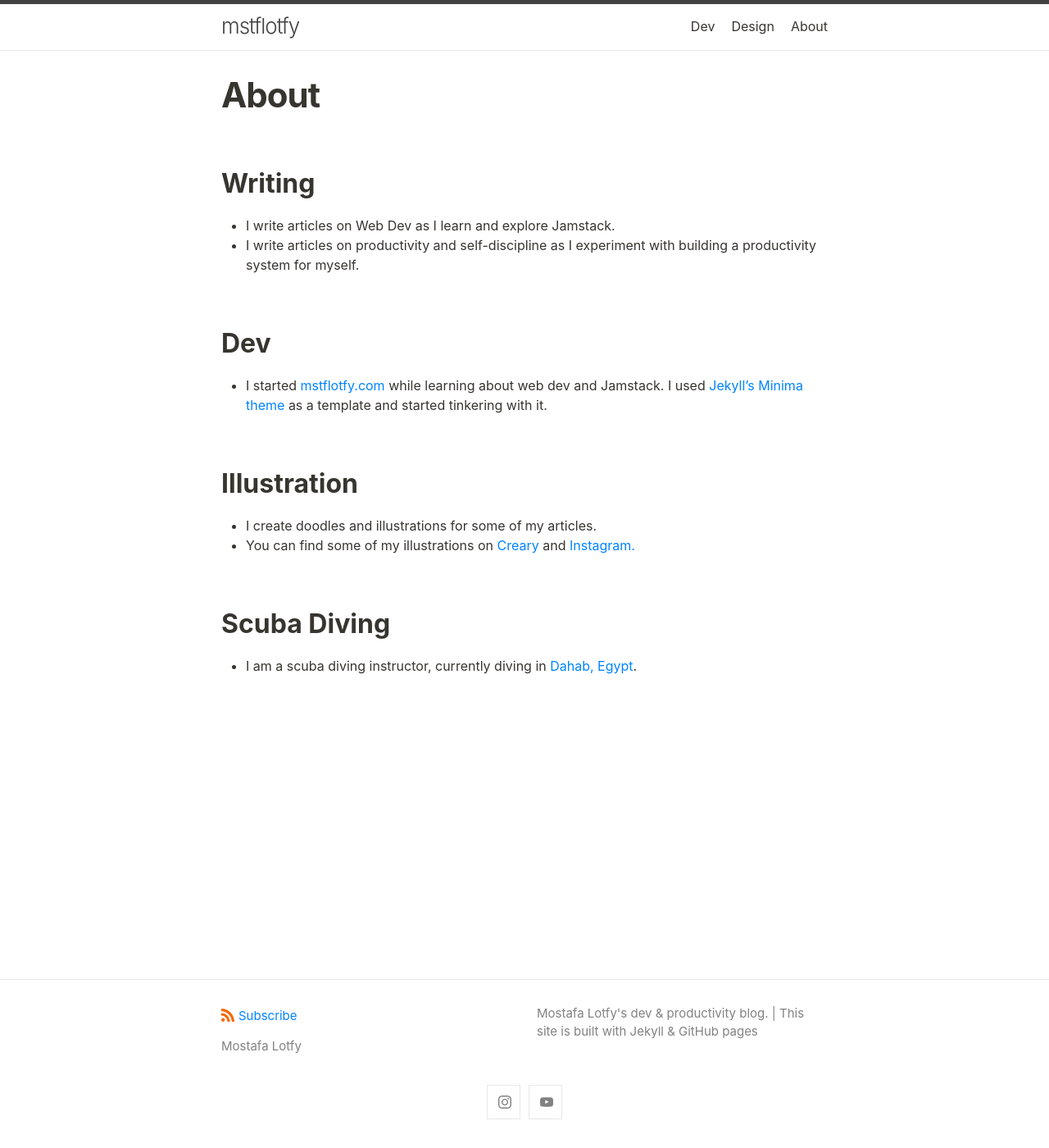
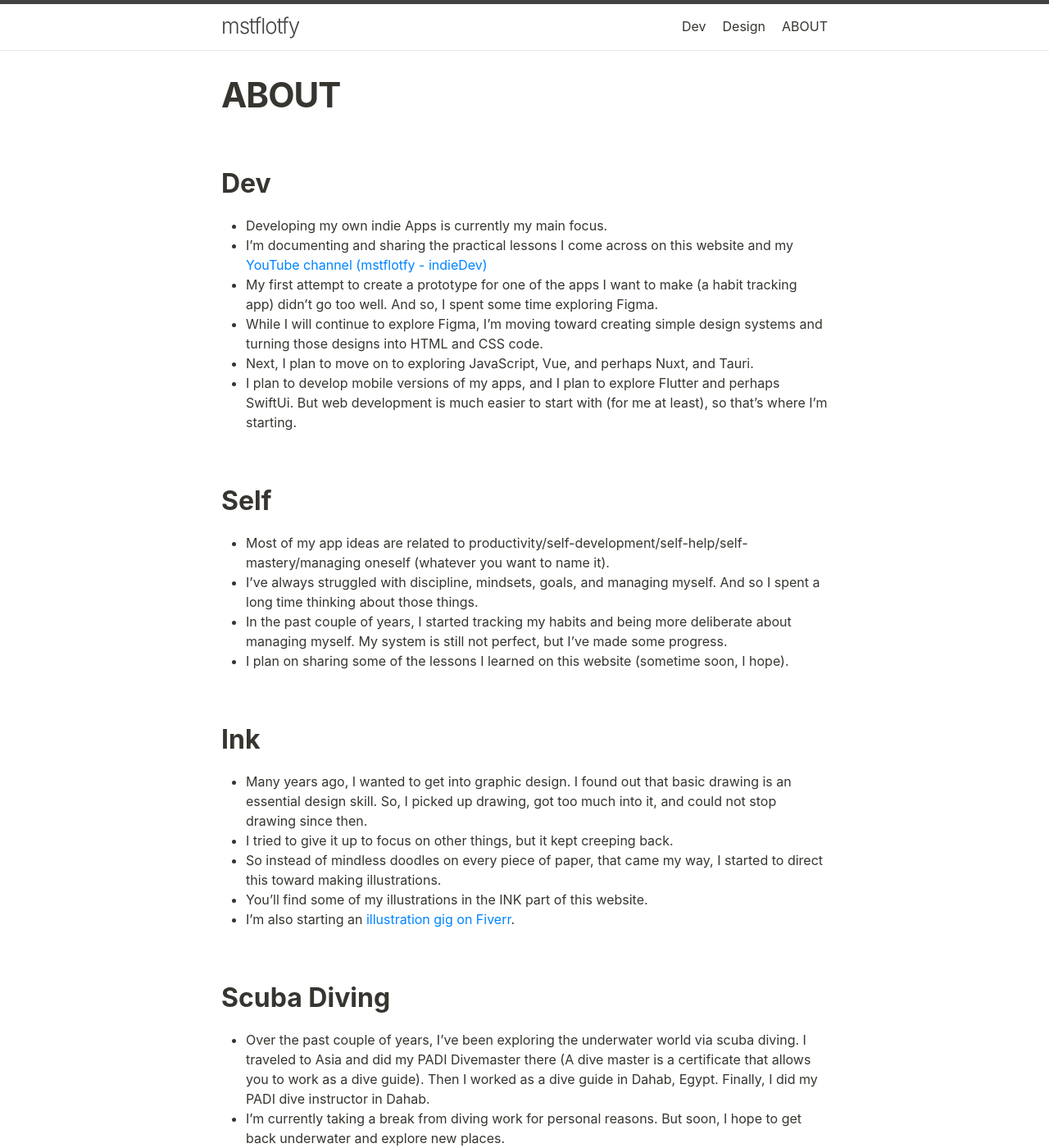
Before and after one commit to mstflotfy/mstflotfy.github.io, a Jekyll site: the page built from _pages/about.md, in a window 1280 px wide and 1400 px high. Shown: the whole window at 82% size. Built offline with Jekyll 4.4.1, drawn with Linux system fonts in a browser that asks for light colours; some of the changed text lies outside the part shown.

Commit message:
Update index and about pages' copy

```diff
--- a/_pages/about.md
+++ b/_pages/about.md
@@ -1,19 +1,46 @@
 ---
-title: About
+title: ABOUT
 layout: page
 permalink: /about/
 ---
 
-## **Writing**
-- I write articles on Web Dev as I learn and explore Jamstack.
-- I write articles on productivity and self-discipline as I experiment with building a productivity system for myself.
+## Dev
 
-## **Dev**
-- I started [mstflotfy.com](https://mstflotfy.com) while learning about web dev and Jamstack. I used [Jekyll's Minima theme](https://github.com/jekyll/minima){:target="_blank" rel="noopener noreferrer"} as a template and started tinkering with it.
+- Developing my own indie Apps is currently my main focus.
+- I'm documenting and sharing the practical lessons I come across on this website and my [YouTube channel (mstflotfy - indieDev)](https://www.youtube.com/mstflotfy+-+indieDev){:target="_blank" rel="noreferrer"}
+- My first attempt to create a prototype for one of the apps I want to make (a habit tracking app) didn’t go too well. And so, I spent some time exploring Figma.
+- While I will continue to explore Figma, I’m moving toward creating simple design systems and turning those designs into HTML and CSS code.
+- Next, I plan to move on to exploring JavaScript, Vue, and perhaps Nuxt, and Tauri.
+- I plan to develop mobile versions of my apps, and I plan to explore Flutter and perhaps SwiftUi. But web development is much easier to start with (for me at least), so that’s where I’m starting.
 
-## **Illustration**
-- I create doodles and illustrations for some of my articles.
-- You can find some of my illustrations on [Creary](https://creary.net/@mstflotfy/projects){:target="_blank" rel="noopener noreferrer"} and [Instagram.](https:\\instagram.com/mstflotfy){:target="_blank" rel="noopener noreferrer"}
+## Self
 
-## **Scuba Diving**
-- I am a scuba diving instructor, currently diving in [Dahab, Egypt](https://unsplash.com/s/photos/dahab){:target="_blank" rel="noopener noreferrer"}.
+- Most of my app ideas are related to productivity/self-development/self-help/self-mastery/managing oneself (whatever you want to name it).
+- I’ve always struggled with discipline, mindsets, goals, and managing myself. And so I spent a long time thinking about those things.
+- In the past couple of years, I started tracking my habits and being more deliberate about managing myself. My system is still not perfect, but I’ve made some progress.
+- I plan on sharing some of the lessons I learned on this website (sometime soon, I hope).
+
+## Ink
+
+- Many years ago, I wanted to get into graphic design. I found out that basic drawing is an essential design skill. So, I picked up drawing, got too much into it, and could not stop drawing since then.
+- I tried to give it up to focus on other things, but it kept creeping back.
+- So instead of mindless doodles on every piece of paper, that came my way, I started to direct this toward making illustrations.
+- You’ll find some of my illustrations in the INK part of this website.
+- I’m also starting an [illustration gig on Fiverr](https://www.fiverr.com/share/xevE4x){:target="_blank" rel="noreferrer"}.
+
+## Scuba Diving
+
+- Over the past couple of years, I’ve been exploring the underwater world via scuba diving. I traveled to Asia and did my PADI Divemaster there (A dive master is a certificate that allows you to work as a dive guide). Then I worked as a dive guide in Dahab, Egypt. Finally, I did my PADI dive instructor in Dahab.
+- I’m currently taking a break from diving work for personal reasons. But soon, I hope to get back underwater and explore new places.
+
+## Writing
+
+- I write about things as I explore them. I try to document the practical lessons I come across as a reference for myself. And hopefully, those who share my interests find this practical advice of use.
+- I'm currently focusing on writing about my Dev journey to build my apps. But at some point, I will start writing on productivity.
+
+## YouTube
+
+- I'm exploring the realm of YouTube. I'm still deciding how to go about it.
+- The popular advice is to release, at the very least, one vid per week. I attempted to do this when I started. But I noticed that this is leading to spending my time focusing on making vids instead of building my apps and gaining actual sharable experiences.
+- I think, for now, I'll choose not to add to the noise. And I'll share when I have some value to add.
+- I will not stick to a schedule. But I expect to post one or two videos each month.
```
Also changed, not shown: index.md (+5 -12 lines), assets/i/img-main.png (added).
